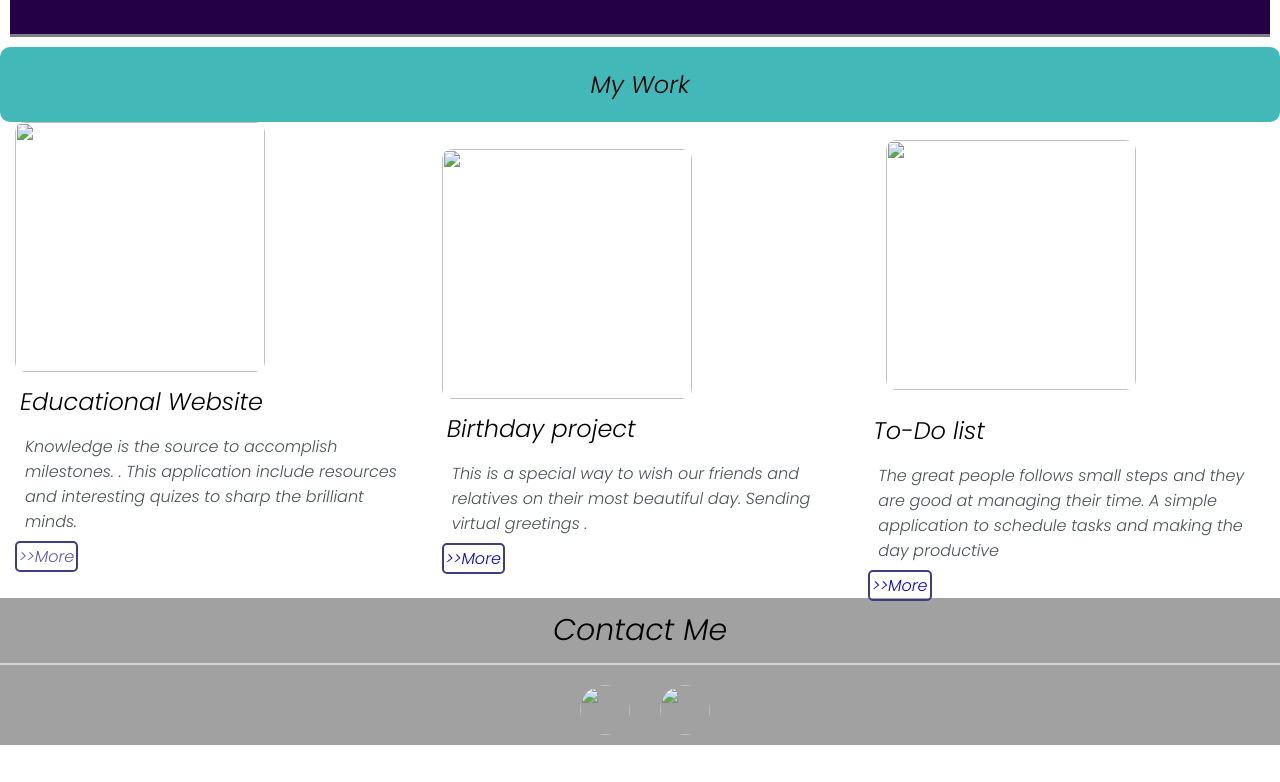
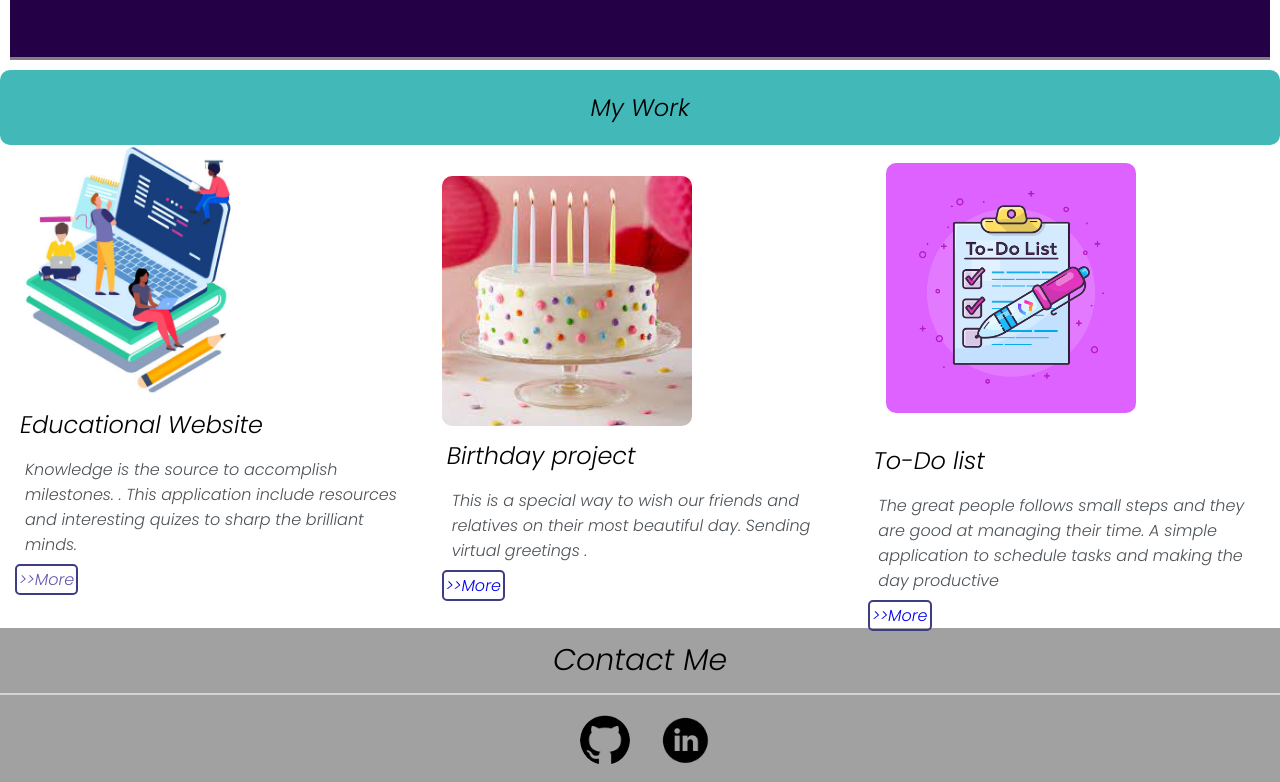
Before and after one commit to Shaikashwaq/MyPortfolioWebsite, a plain HTML site: page index.htm in a window 1280 px wide. Shown: the part 1428-2210 px from the top of the page. Before the commit the page ends 2173 px from the top, so only its background shows below. Drawn offline with Linux system fonts and the light colour scheme.

Commit message:
Update index.htm

```diff
--- a/index.htm
+++ b/index.htm
@@ -19,7 +19,7 @@
         <nav class="navbar">
             <!--logo-->
             <div class="logo">
-                <img class="logo-pic" src="portfolio/logo.png" alt="imgUnload">
+                <img class="logo-pic" src="logo.png" alt="imgUnload">
             </div>
             <!--navigation menu-->
             <div class="nav-links">
@@ -57,7 +57,7 @@
             </div>
 
             <div class="intro-pic">
-                <img class="mypic" src="portfolio/Ashwaq.png" alt="">
+                <img class="mypic" src="Ashwaq.png" alt="">
             </div>
         </div>
 
@@ -74,7 +74,7 @@
     <section class="s2">
         <div class="s2-wrapper">
             <div class="s2-pic">
-                <img class="about-pic" src="portfolio/about.jpeg" alt="">
+                <img class="about-pic" src="about.jpeg" alt="">
             </div>
 
             <div class="s2-about">
@@ -119,7 +119,7 @@
             <div class="project3">
                 <div class="s3-project3"></div>
                 <div class="img-center">
-                    <img class="s3-pc3" src="portfolio/educational.jpeg" alt="">
+                    <img class="s3-pc3" src="educational.jpeg" alt="">
                     <div class="description3">
                         <h2 style="padding: 5px;">
                             Educational Website
@@ -139,7 +139,7 @@
                 <div class="s3-project1">
                 </div>
                 <div class="img-center">
-                    <img class="s3-pc1" src="portfolio/birthday.jfif" alt="">
+                    <img class="s3-pc1" src="birthday.jfif" alt="">
                     <div class="description1">
                         <h2 style="padding: 5px;">
                             Birthday project
@@ -162,7 +162,7 @@
 
                 </div>
                 <div class="img-center">
-                    <img class="s3-pc2" src="portfolio/to.png" alt="">
+                    <img class="s3-pc2" src="to.png" alt="">
                     <div class="description2">
                         <h2 style="padding: 5px;">
                             To-Do list
@@ -189,10 +189,10 @@
         </h3>
         <div class="contact-wrapper">
             <div class="github">
-                <a href="https://github.com/Shaikashwaq" target="_blank"><img src="portfolio/github.png" alt="" class="git"></a>
+                <a href="https://github.com/Shaikashwaq" target="_blank"><img src="github.png" alt="" class="git"></a>
             </div>
             <div class="linkedin">
-                <a href="https://www.linkedin.com/in/ashwaq-basha-107ba11a0/"> <img src="portfolio/linkedin.png" alt="" class="linkedin"></a>
+                <a href="https://www.linkedin.com/in/ashwaq-basha-107ba11a0/"> <img src="linkedin.png" alt="" class="linkedin"></a>
             </div>
         </div>
     </section>
```
